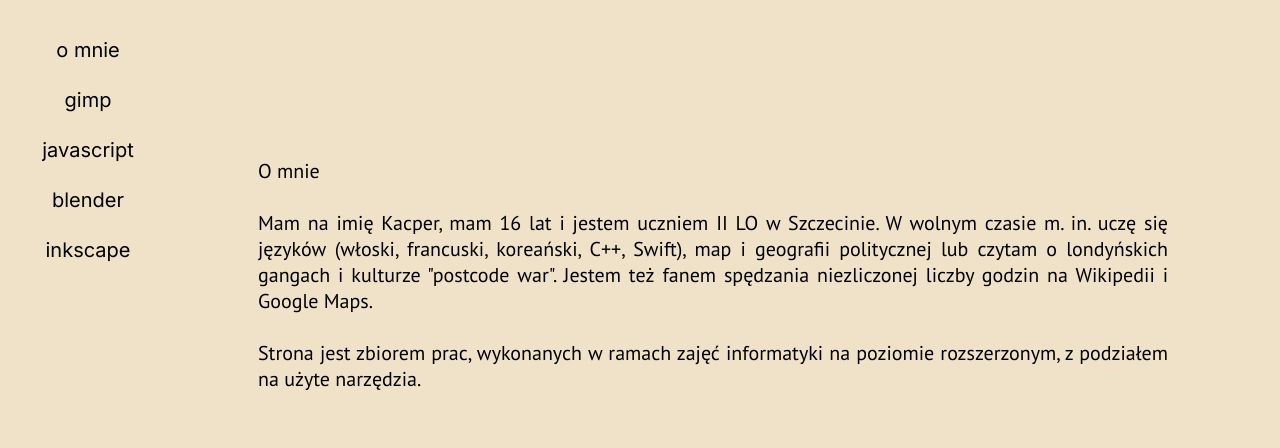
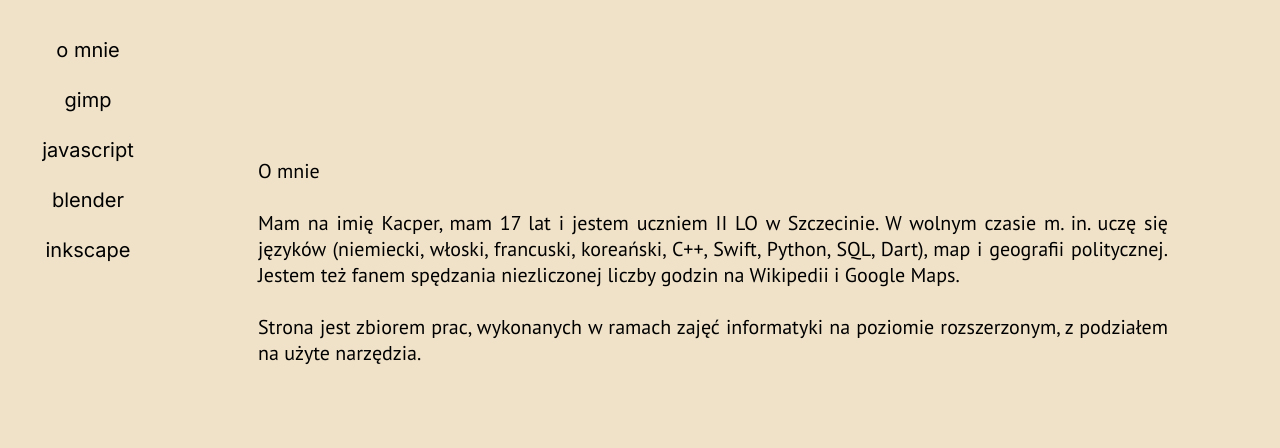
Before and after one commit to waitted/waitted.github.io, a plain HTML site: page glowna.html in a window 1280 px wide. Shown: the top 448 px of the page. Drawn offline with Linux system fonts and the light colour scheme.

Commit message:
Update glowna.html

```diff
--- a/glowna.html
+++ b/glowna.html
@@ -33,7 +33,7 @@
 
 		<div id="text">
 		O mnie</br></br>
-		Mam na imię Kacper, mam 16 lat i jestem uczniem II LO w Szczecinie. W wolnym czasie m. in. uczę się języków (włoski, francuski, koreański, C++, Swift), <a href="https://www.jetpunk.com/users/waitt">map i geografii politycznej</a> lub czytam o londyńskich gangach i kulturze <a href="https://www.google.com/maps/d/u/0/viewer?mid=1wPFkZJweyfL-zn6pCMzlG2ZVrQjSkO53&ll=51.53297835085754%2C-0.08812623603863923&z=14">"postcode war"</a>. Jestem też fanem spędzania niezliczonej liczby godzin na Wikipedii i Google Maps.
+		Mam na imię Kacper, mam 17 lat i jestem uczniem II LO w Szczecinie. W wolnym czasie m. in. uczę się języków (niemiecki, włoski, francuski, koreański, C++, Swift, Python, SQL, Dart), <a href="https://www.jetpunk.com/users/waitt">map i geografii politycznej</a>. Jestem też fanem spędzania niezliczonej liczby godzin na Wikipedii i Google Maps.
 		</br></br>
 		Strona jest zbiorem prac, wykonanych w ramach zajęć informatyki na poziomie rozszerzonym, z podziałem na użyte narzędzia.
 
```
